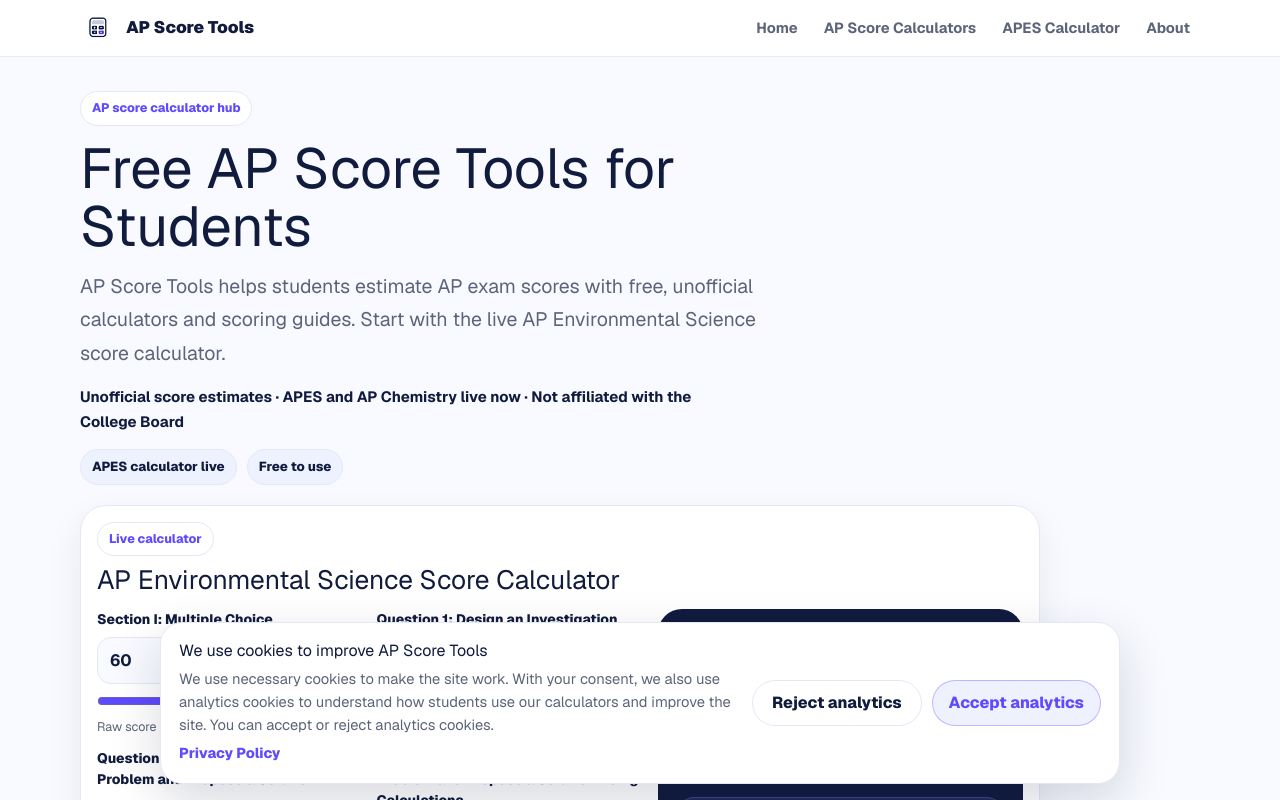
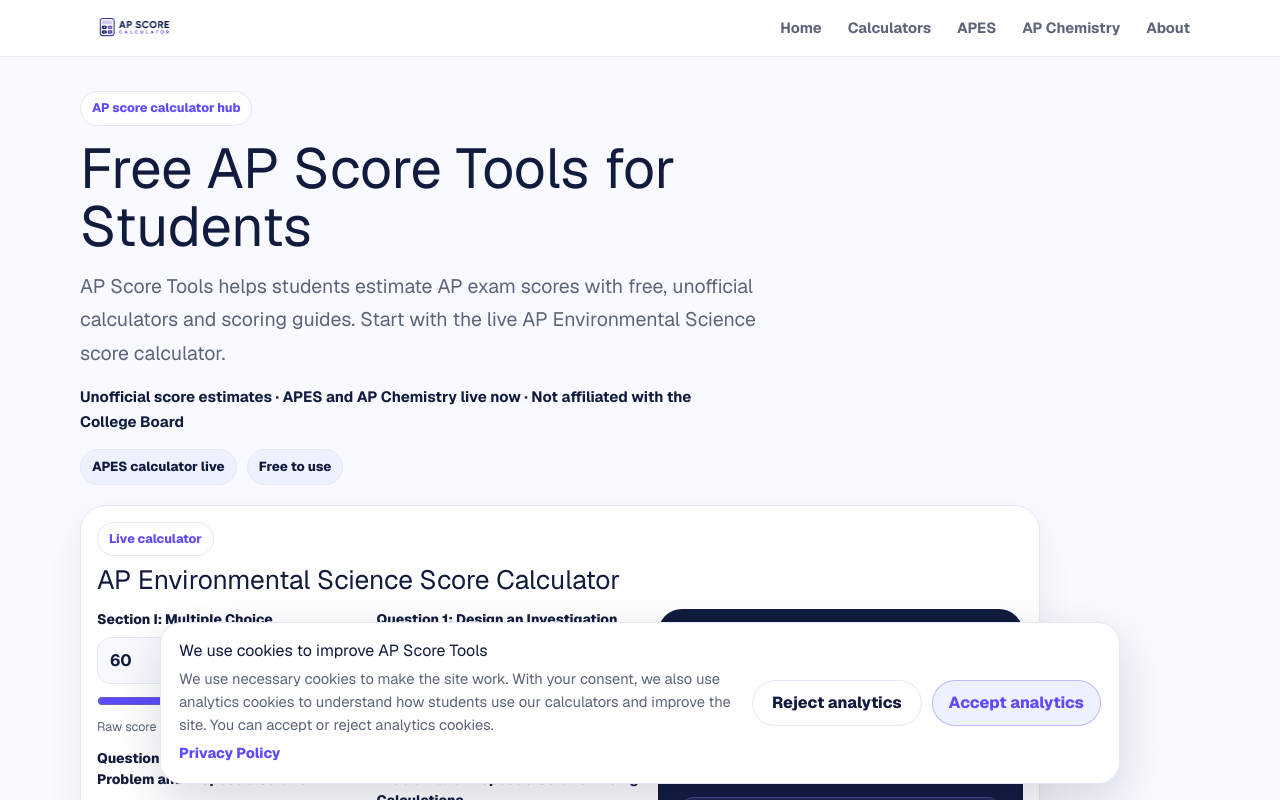
Before and after one commit to clairesun0731-art/apscoretools, a Next.js app: page / in a window 1280 px wide. Shown: the top 800 px of the page. Built offline with nearby package versions, Linux system fonts and the light colour scheme; no server answers.

Commit message:
Update header and GA tracking utilities

```diff
--- a/app/globals.css
+++ b/app/globals.css
@@ -61,42 +61,37 @@
 }
 
 .nav {
+  position: relative;
   display: flex;
   align-items: center;
   justify-content: space-between;
   gap: 18px;
   min-height: 56px;
-  padding: 8px 0;
+  padding: 9px 0;
 }
 
 .logo {
   display: inline-flex;
   align-items: center;
-  gap: 10px;
+  flex: 0 0 auto;
   color: var(--foreground);
-  font-size: 1.05rem;
-  font-weight: 850;
 }
 
-.logo img {
+.logo-horizontal {
+  display: block;
   height: 36px;
-  width: 36px;
+  width: auto;
   object-fit: contain;
 }
 
-.logo-mark {
-  border-radius: 12px;
-}
-
-.nav-links {
+.desktop-nav-links {
   display: flex;
   align-items: center;
   justify-content: flex-end;
   gap: 6px;
-  flex-wrap: wrap;
 }
 
-.nav-links a {
+.desktop-nav-links a {
   border-radius: 999px;
   color: var(--muted);
   font-size: 0.92rem;
@@ -104,11 +99,57 @@
   padding: 7px 10px;
 }
 
-.nav-links a:hover,
-.nav-links a:focus-visible {
+.desktop-nav-links a:hover,
+.desktop-nav-links a:focus-visible,
+.mobile-nav-panel a:hover,
+.mobile-nav-panel a:focus-visible {
   background: var(--accent-soft);
+  color: var(--accent);
+  outline: none;
+}
+
+.mobile-menu-button {
+  display: none;
+  min-height: 38px;
+  border: 1px solid var(--border);
+  border-radius: 999px;
+  background: #ffffff;
   color: var(--foreground);
-  outline: none;
+  cursor: pointer;
+  font-size: 0.9rem;
+  font-weight: 760;
+  padding: 8px 13px;
+}
+
+.mobile-menu-button:hover,
+.mobile-menu-button:focus-visible {
+  border-color: rgba(95, 75, 255, 0.45);
+  color: var(--accent);
+  outline: 3px solid var(--accent-soft);
+  outline-offset: 2px;
+}
+
+.mobile-nav-panel {
+  position: absolute;
+  top: calc(100% - 1px);
+  right: 0;
+  z-index: 1;
+  display: none;
+  width: min(300px, calc(100vw - 32px));
+  gap: 4px;
+  border: 1px solid var(--border);
+  border-radius: 18px;
+  background: rgba(255, 255, 255, 0.98);
+  box-shadow: 0 18px 42px rgba(16, 27, 61, 0.11);
+  padding: 8px;
+}
+
+.mobile-nav-panel a {
+  border-radius: 12px;
+  color: var(--muted);
+  font-size: 0.94rem;
+  font-weight: 650;
+  padding: 10px 11px;
 }
 
 .page {
@@ -933,14 +974,18 @@
     grid-template-columns: 1fr;
   }
 
-  .nav {
-    align-items: flex-start;
-    flex-direction: column;
-    gap: 8px;
+  .desktop-nav-links {
+    display: none;
   }
 
-  .nav-links {
-    justify-content: flex-start;
+  .mobile-menu-button {
+    display: inline-flex;
+    align-items: center;
+    justify-content: center;
+  }
+
+  .mobile-nav-panel {
+    display: grid;
   }
 
   .consent-banner {
@@ -965,14 +1010,9 @@
     padding: 26px 0 24px;
   }
 
-  .logo img {
+  .logo-horizontal {
     height: 30px;
-    width: 30px;
-  }
-
-  .nav-links a {
-    font-size: 0.84rem;
-    padding: 6px 7px;
+    width: auto;
   }
 
   .calculator-card {
--- a/components/Footer.tsx
+++ b/components/Footer.tsx
@@ -34,17 +34,26 @@
               AP Score Calculators
             </TrackedLink>
             <Link href="/ap-environmental-science-score-calculator/">
-              AP Environmental Science
+              AP Environmental Science Score Calculator
+            </Link>
+            <Link href="/ap-chemistry-score-calculator/">
+              AP Chemistry Score Calculator
             </Link>
             <TrackedLink
               eventName="coming_soon_subject_click"
               eventParams={{ subject: "ap_biology", source: "footer" }}
               href="/ap-biology-score-calculator/"
             >
-              AP Biology
+              AP Biology Score Calculator
             </TrackedLink>
-            <Link href="/ap-chemistry-score-calculator/">
-              AP Chemistry
+            <Link href="/ap-calculus-ab-score-calculator/">
+              AP Calculus AB Score Calculator
+            </Link>
+            <Link href="/ap-lang-score-calculator/">
+              AP Lang Score Calculator
+            </Link>
+            <Link href="/apush-score-calculator/">
+              APUSH Score Calculator
             </Link>
           </nav>
 
--- a/components/Header.tsx
+++ b/components/Header.tsx
@@ -1,36 +1,82 @@
+"use client";
+
 import Image from "next/image";
 import Link from "next/link";
+import { useState } from "react";
 import TrackedLink from "@/components/TrackedLink";
 
 export default function Header() {
+  const [isMenuOpen, setIsMenuOpen] = useState(false);
+  const closeMenu = () => setIsMenuOpen(false);
+
   return (
     <header className="site-header">
       <nav className="nav container" aria-label="Main navigation">
         <Link className="logo" href="/">
           <Image
             alt="AP Score Tools"
-            className="logo-mark"
-            height={40}
+            className="logo-horizontal"
+            height={144}
             priority
-            src="/logo-ap-score-calculator-square.png"
-            width={40}
+            src="/logo-ap-score-calculator-horizontal.png"
+            width={433}
           />
-          <span>AP Score Tools</span>
         </Link>
-        <div className="nav-links">
+        <div className="desktop-nav-links">
           <Link href="/">Home</Link>
           <TrackedLink
             eventName="calculator_hub_click"
             eventParams={{ source: "header" }}
             href="/ap-score-calculators/"
           >
-            AP Score Calculators
+            Calculators
           </TrackedLink>
           <Link href="/ap-environmental-science-score-calculator/">
-            APES Calculator
+            APES
           </Link>
+          <Link href="/ap-chemistry-score-calculator/">AP Chemistry</Link>
           <Link href="/about/">About</Link>
         </div>
+
+        <button
+          aria-controls="mobile-site-menu"
+          aria-expanded={isMenuOpen}
+          aria-label={isMenuOpen ? "Close navigation menu" : "Open navigation menu"}
+          className="mobile-menu-button"
+          onClick={() => setIsMenuOpen((menuOpen) => !menuOpen)}
+          type="button"
+        >
+          {isMenuOpen ? "Close" : "Menu"}
+        </button>
+
+        {isMenuOpen && (
+          <div className="mobile-nav-panel" id="mobile-site-menu">
+            <Link href="/" onClick={closeMenu}>
+              Home
+            </Link>
+            <Link href="/ap-score-calculators/" onClick={closeMenu}>
+              AP Score Calculators
+            </Link>
+            <Link
+              href="/ap-environmental-science-score-calculator/"
+              onClick={closeMenu}
+            >
+              APES Calculator
+            </Link>
+            <Link href="/ap-chemistry-score-calculator/" onClick={closeMenu}>
+              AP Chemistry Calculator
+            </Link>
+            <Link href="/about/" onClick={closeMenu}>
+              About
+            </Link>
+            <Link href="/privacy-policy/" onClick={closeMenu}>
+              Privacy Policy
+            </Link>
+            <Link href="/terms-of-use/" onClick={closeMenu}>
+              Terms of Use
+            </Link>
+          </div>
+        )}
       </nav>
     </header>
   );
```
